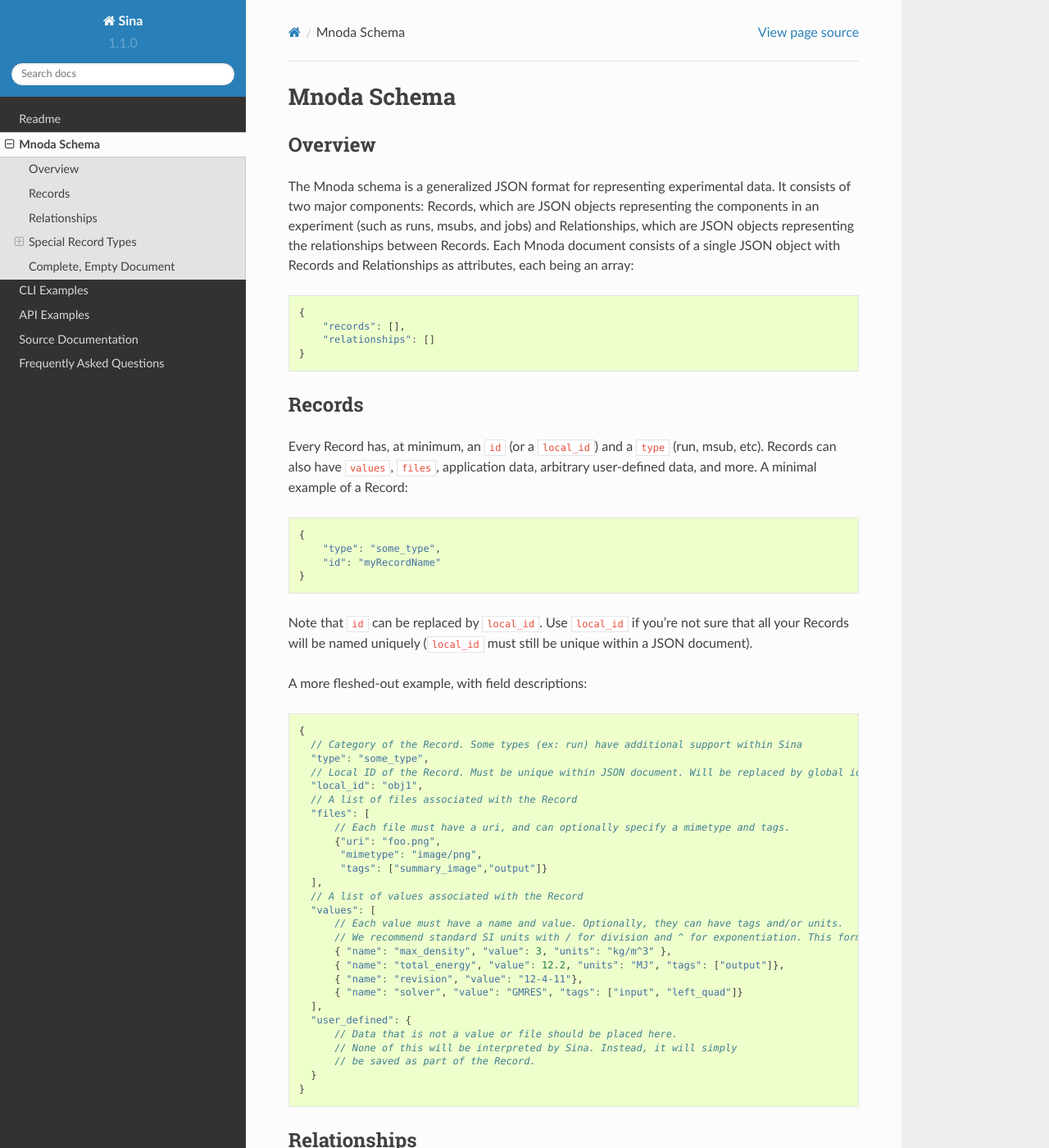
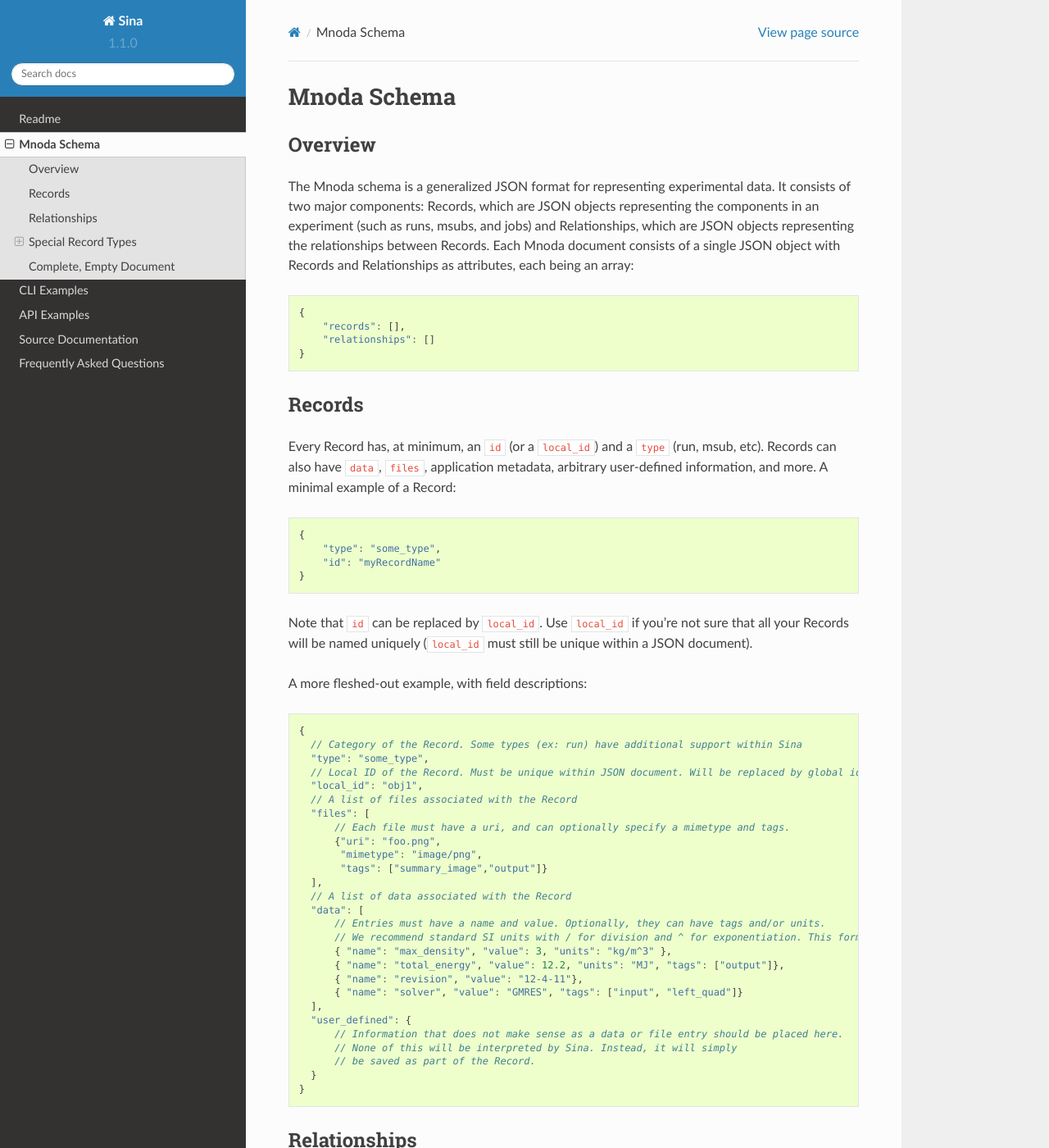
Before and after one commit to LLNL/Sina, a Sphinx documentation site: the page built from docs/source/mnoda.rst, in a window 1280 px wide and 1400 px high. Shown: the whole window at 82% size. Built offline with Sphinx 7.4.7 and the Read the Docs theme 2.0.0, drawn with Linux system fonts in a browser that asks for light colours; pages that are not in the unit, such as notebooks, are missing from menus; some of the changed text lies outside the part shown.

Commit message:
SIBO-337: Renamed "values" Record attribute to "data"

```diff
--- a/docs/source/api_examples.rst
+++ b/docs/source/api_examples.rst
@@ -58,9 +58,9 @@ Filtering Based on Scalar Criteria
 ~~~~~~~~~~~~~~~~~~~~~~~~~~~~~~~~~~
 
 Records can also be selected based on the scalars they contain. A Record "contains"
-a scalar if the scalar is both named in its value list and assigned a numerical value.
-For example, :code:`"values": ["volume":1.2]` describes a scalar.
-:code:`"values": ["version":"1.2"]` does not. Scalar criteria can be described
+a scalar if the scalar is both named in its data list and assigned a numerical value.
+For example, :code:`"data": ["volume":1.2]` describes a scalar.
+:code:`"data": ["version":"1.2"]` does not. Scalar criteria can be described
 using either strings (see the `CLI query examples <cli_examples.html#query>`__)
 or ScalarRanges, which are provided/documented in
 `sina.utils <generated_docs/sina.utils.html>`__. In short, a ScalarRange represents
--- a/docs/source/mnoda.rst
+++ b/docs/source/mnoda.rst
@@ -22,8 +22,9 @@ attributes, each being an array:
 Records
 -------
 
-Every Record has, at minimum, an :code:`id` (or a :code:`local_id`) and a :code:`type` (run, msub, etc).
-Records can also have :code:`values`, :code:`files`, application data, arbitrary user-defined data, and more.
+Every Record has, at minimum, an :code:`id` (or a :code:`local_id`) and a
+:code:`type` (run, msub, etc). Records can also have :code:`data`, :code:`files`,
+application metadata, arbitrary user-defined information, and more.
 A minimal example of a Record:
 
 .. code-block:: javascript
@@ -53,9 +54,9 @@ A more fleshed-out example, with field descriptions:
            "mimetype": "image/png",
            "tags": ["summary_image","output"]}
       ],
-      // A list of values associated with the Record
-      "values": [
-          // Each value must have a name and value. Optionally, they can have tags and/or units.
+      // A list of data associated with the Record
+      "data": [
+          // Entries must have a name and value. Optionally, they can have tags and/or units.
           // We recommend standard SI units with / for division and ^ for exponentiation. This format may have future support in Sina.
           { "name": "max_density", "value": 3, "units": "kg/m^3" },
           { "name": "total_energy", "value": 12.2, "units": "MJ", "tags": ["output"]},
@@ -63,7 +64,7 @@ A more fleshed-out example, with field descriptions:
           { "name": "solver", "value": "GMRES", "tags": ["input", "left_quad"]}
       ],
       "user_defined": {
-          // Data that is not a value or file should be placed here.
+          // Information that does not make sense as a data or file entry should be placed here.
           // None of this will be interpreted by Sina. Instead, it will simply
           // be saved as part of the Record.
       }
@@ -128,7 +129,7 @@ may also support additional queries. What follows is a list of the
 special Record types supported by Sina, and the fields that can be added
 to a Mnoda Record to take advantage of that additional support. Note that **all
 fields supported by generic Mnoda Records are supported by the special types**,
-such as :code:`local_id`, :code:`values`, etc. Additionally, **all fields
+such as :code:`local_id`, :code:`data`, etc. Additionally, **all fields
 supported by special types that aren't included in the generic Record are optional.**
 
 Run
@@ -148,7 +149,7 @@ As such, Runs require an application identification:
       "files": [
           {"uri": "run_image_1.png", "mimetype": "png"}
       ],
-      "values": [
+      "data": [
           { "name": "final_energy", "value": 4005.52, "units": "kJ"}
       ]
     }
@@ -170,7 +171,7 @@ Record fields represented:
           "files": [
               {"uri": "", "mimetype": "", "tags": []}
           ],
-          "values": [
+          "data": [
               { "name": "", "value": "", "units": "", "tags": []}
           ],
           "user_defined": {}
@@ -181,7 +182,7 @@ Record fields represented:
           "files": [
               {"uri": "", "mimetype": "", "tags": []}
           ],
-          "values": [
+          "data": [
               { "name": "", "value": "", "units": "", "tags": []}
           ],
           "user_defined": {}
```
Also changed, not shown: docs/source/cli_examples.rst (+5 -4 lines), 10 other files.
